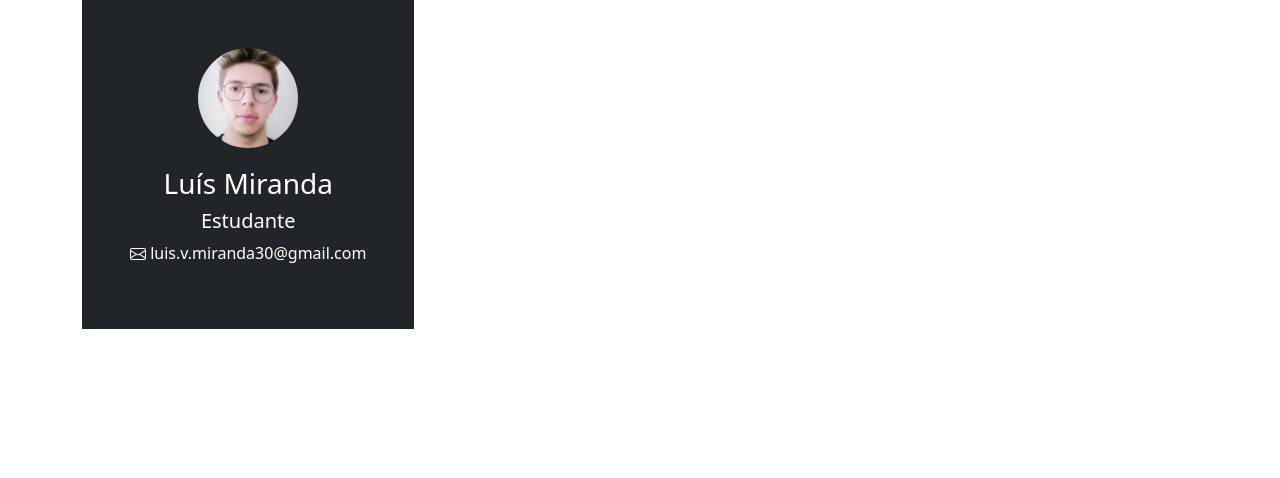
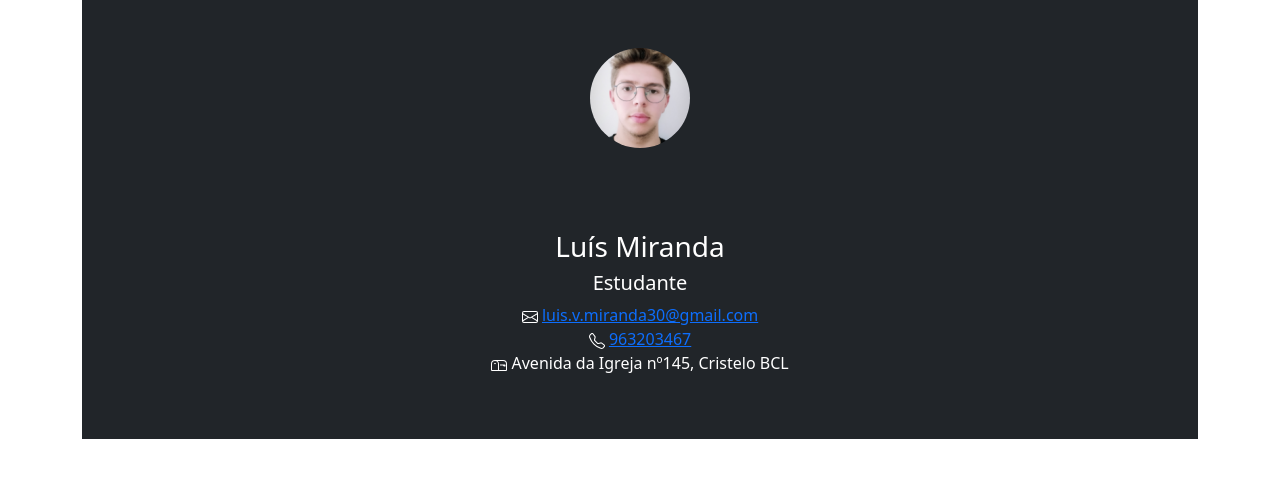
Before and after one commit to lantoniomiranda/SIR_CV, a website: page index.html in a window 1280 px wide. Drawn offline with nearby package versions, Linux system fonts and the light colour scheme.

Commit message:
Exercicio2

```diff
--- a/index.html
+++ b/index.html
@@ -22,7 +22,20 @@
                         <svg xmlns="http://www.w3.org/2000/svg" width="16" height="16" fill="white" class="bi bi-envelope" viewBox="0 0 16 16">
                             <path d="M0 4a2 2 0 0 1 2-2h12a2 2 0 0 1 2 2v8a2 2 0 0 1-2 2H2a2 2 0 0 1-2-2V4Zm2-1a1 1 0 0 0-1 1v.217l7 4.2 7-4.2V4a1 1 0 0 0-1-1H2Zm13 2.383-4.708 2.825L15 11.105V5.383Zm-.034 6.876-5.64-3.471L8 9.583l-1.326-.795-5.64 3.47A1 1 0 0 0 2 13h12a1 1 0 0 0 .966-.741ZM1 11.105l4.708-2.897L1 5.383v5.722Z"/>
                           </svg>
-                        <a href="mailto: luis.v.miranda30@gmail.com" class="text-white">luis.v.miranda30@gmail.com</a>
+                        <a href="mailto: luis.v.miranda30@gmail.com">luis.v.miranda30@gmail.com</a>
+                    </li>
+                    <li class="phone">
+                        <svg xmlns="http://www.w3.org/2000/svg" width="16" height="16" fill="white" class="bi bi-telephone" viewBox="0 0 16 16">
+                            <path d="M3.654 1.328a.678.678 0 0 0-1.015-.063L1.605 2.3c-.483.484-.661 1.169-.45 1.77a17.568 17.568 0 0 0 4.168 6.608 17.569 17.569 0 0 0 6.608 4.168c.601.211 1.286.033 1.77-.45l1.034-1.034a.678.678 0 0 0-.063-1.015l-2.307-1.794a.678.678 0 0 0-.58-.122l-2.19.547a1.745 1.745 0 0 1-1.657-.459L5.482 8.062a1.745 1.745 0 0 1-.46-1.657l.548-2.19a.678.678 0 0 0-.122-.58L3.654 1.328zM1.884.511a1.745 1.745 0 0 1 2.612.163L6.29 2.98c.329.423.445.974.315 1.494l-.547 2.19a.678.678 0 0 0 .178.643l2.457 2.457a.678.678 0 0 0 .644.178l2.189-.547a1.745 1.745 0 0 1 1.494.315l2.306 1.794c.829.645.905 1.87.163 2.611l-1.034 1.034c-.74.74-1.846 1.065-2.877.702a18.634 18.634 0 0 1-7.01-4.42 18.634 18.634 0 0 1-4.42-7.009c-.362-1.03-.037-2.137.703-2.877L1.885.511z"/>
+                        </svg>
+                        <a href="tel: 963203467">963203467</a>
+                    </li>
+                    <li class="addres">
+                        <svg xmlns="http://www.w3.org/2000/svg" width="16" height="16" fill="white" class="bi bi-mailbox" viewBox="0 0 16 16">
+                            <path d="M4 4a3 3 0 0 0-3 3v6h6V7a3 3 0 0 0-3-3zm0-1h8a4 4 0 0 1 4 4v6a1 1 0 0 1-1 1H1a1 1 0 0 1-1-1V7a4 4 0 0 1 4-4zm2.646 1A3.99 3.99 0 0 1 8 7v6h7V7a3 3 0 0 0-3-3H6.646z"/>
+                            <path d="M11.793 8.5H9v-1h5a.5.5 0 0 1 .5.5v1a.5.5 0 0 1-.5.5h-1a.5.5 0 0 1-.354-.146l-.853-.854zM5 7c0 .552-.448 0-1 0s-1 .552-1 0a1 1 0 0 1 2 0z"/>
+                          </svg>
+                          <span>Avenida da Igreja nº145, Cristelo BCL</span>
                     </li>
                 </ul>
             </div>
--- /dev/null
+++ b/package.json
@@ -0,0 +1,5 @@
+{
+  "dependencies": {
+    "bootstrap-icons": "^1.9.1"
+  }
+}
--- a/style.css
+++ b/style.css
@@ -3,7 +3,7 @@ img{
     margin-bottom: 8%;
 }
 
-.container{
+body{
     display: flex;
 }
 
@@ -12,10 +12,19 @@ img{
     text-align: center;
 }
 
-ul li a{
-    text-decoration: none;
+.contact-container{
+    color: white;
 }
 
-.email :hover{
+.contact-container .container-block a{
+    color: white;
+}
+
+a{
+    text-decoration: none;
+    color: white;
+}
+
+a :hover{
     text-decoration: underline;
 }
```
Also changed, not shown: 1 other file.
